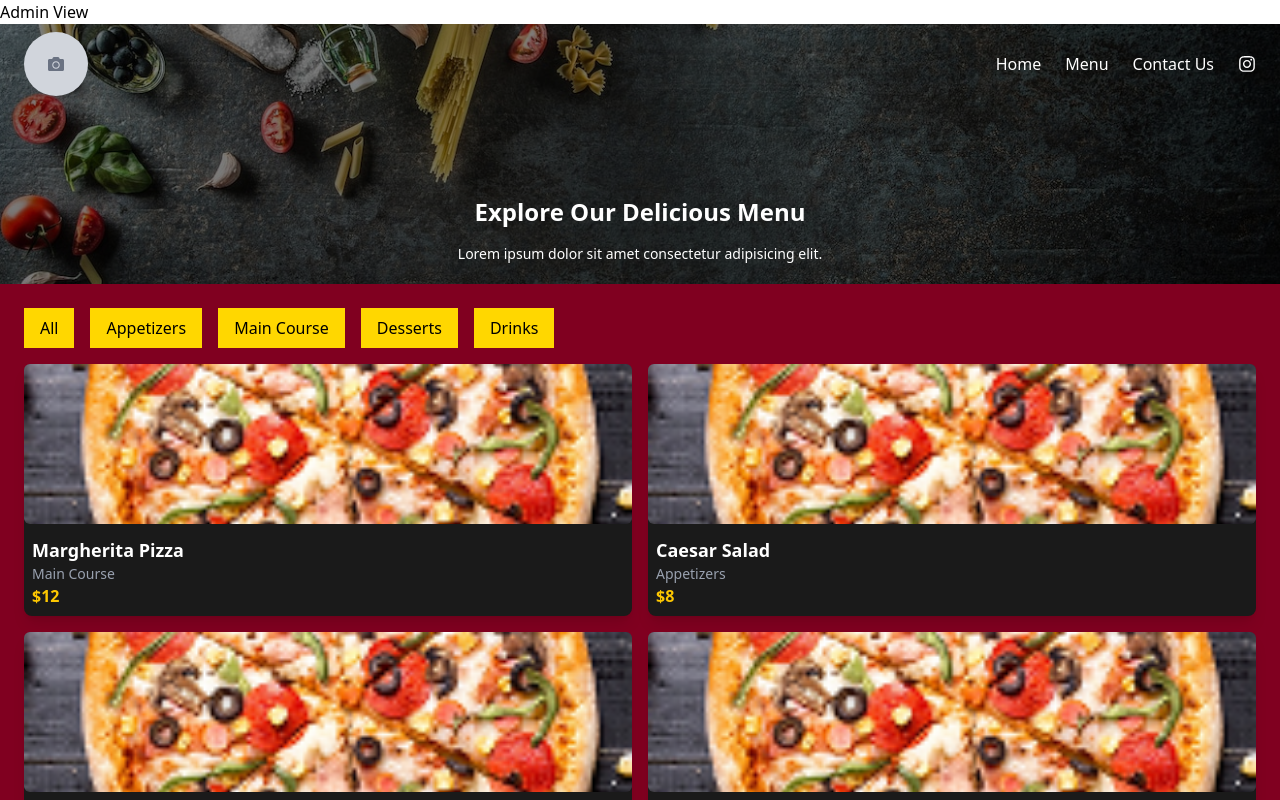
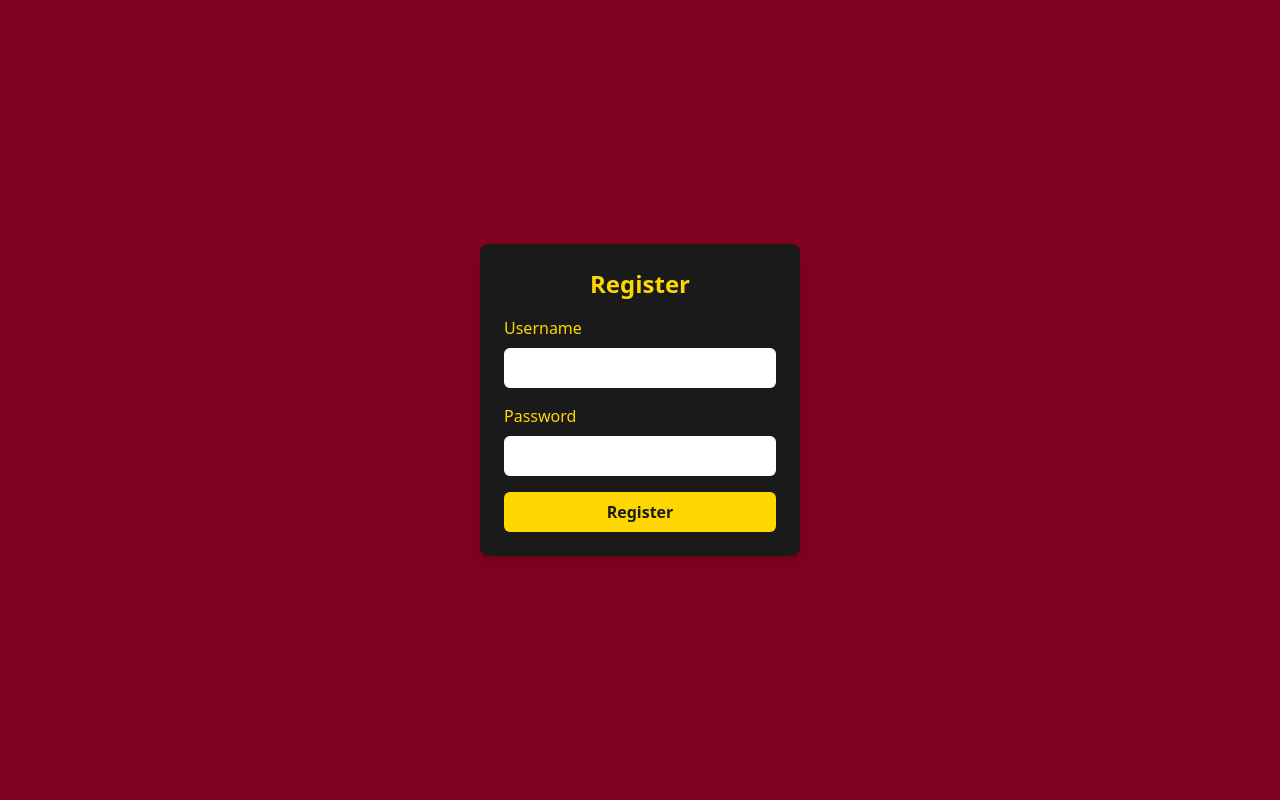
Before and after one commit to 7juned7/Digital-Menu, a React (Vite) app in the folder client-side/: page / in a window 1280 px wide. Shown: the top 800 px of the page. Built offline with nearby package versions, Linux system fonts and the light colour scheme.

Commit message:
register page and menu style added

```diff
--- a/client-side/package.json
+++ b/client-side/package.json
@@ -14,6 +14,7 @@
     "react": "^19.0.0",
     "react-dom": "^19.0.0",
     "react-icons": "^5.5.0",
+    "swiper": "^11.2.5",
     "tailwindcss": "^4.0.14"
   },
   "devDependencies": {
--- a/client-side/src/App.jsx
+++ b/client-side/src/App.jsx
@@ -1,16 +1,16 @@
 
 import './App.css'
-import Footer from './Components/Footer'
-import MenuSection from './Components/MenuSection'
+
 import HomePage from './Pages/HomePage'
+import Register from './Pages/Register'
 
 function App() {
 
   return (
     <>
+      <Register />
       <HomePage />
-      <MenuSection />
-      <Footer />
+
     </>
   )
 }
--- a/client-side/src/Components/MenuSection.jsx
+++ b/client-side/src/Components/MenuSection.jsx
@@ -1,12 +1,20 @@
 import React from 'react';
+import { useState } from 'react';
+// import { Swiper, SwiperSlide } from "swiper/react";
+// import { Navigation, Pagination } from "swiper/modules"; // ✅ Import required modules
+// import "swiper/css";
+// import "swiper/css/navigation"; // ✅ Import styles for navigation
+// import "swiper/css/pagination"; // ✅ Import styles for pagination
+
 import biryani from "../assets/FoodImages/pizza.png"
-const MenuSection = () => {
+const MenuSection = ({ isAdmin }) => {
     const menuItems = [
         { id: 1, name: 'Margherita Pizza', category: 'Main Course', price: '$12', image: biryani },
         { id: 2, name: 'Caesar Salad', category: 'Appetizers', price: '$8', image: biryani },
         { id: 3, name: 'Chocolate Lava Cake', category: 'Desserts', price: '$10', image: biryani },
         { id: 4, name: 'Mojito', category: 'Drinks', price: '$6', image: biryani },
     ];
+    const [menuStyle, setMenuStyle] = useState("style-3")
     return (
         <div className='p-6 bg-[#800020]'>
             {/* Filter Section */}
@@ -17,7 +25,65 @@ const MenuSection = () => {
                 <button className='px-1.5 py-1 md:px-4 md:py-2 bg-[#FFD700] font-medium hover:bg-gray-300'>Desserts</button>
                 <button className='px-1.5 py-1 md:px-4 md:py-2 bg-[#FFD700] font-medium hover:bg-gray-300'>Drinks</button>
             </div>
-            <div className="grid grid-cols-2 gap-4 mb-4 w-full">
+            {isAdmin && (
+                <div className=" my-10 text-center">
+                    <h2 className="text-lg text-white font-semibold mb-2">Select Menu Design</h2>
+                    <div className="flex gap-4 items-center justify-center">
+                        <button
+                            className="px-4 py-2 bg-[#FFD700]  rounded-md transition"
+                            onClick={() => setMenuStyle("style-1")}
+                        >
+                            Grid
+                        </button>
+                        <button
+                            className="px-4 py-2 bg-[#FFD700]  rounded-md transition"
+                            onClick={() => setMenuStyle("style-2")}
+                        >
+                            Stacked
+                        </button>
+                        <button
+                            className="px-4 py-2 bg-[#FFD700] rounded-md transition"
+                            onClick={() => setMenuStyle("style-3")}
+                        >
+                            Zigzag
+                        </button>
+                    </div>
+                </div>
+            )}
+
+
+
+            {/* <Swiper
+                modules={[Navigation, Pagination]} // ✅ Enable swipe & navigation
+                spaceBetween={20}
+                slidesPerView={1.2} // ✅ Show 1.2 slides on small screens
+                navigation // ✅ Show navigation arrows
+                pagination={{ clickable: true }} // ✅ Enable pagination dots
+                breakpoints={{
+                    640: { slidesPerView: 2 }, // 2 items on tablets
+                    1024: { slidesPerView: 3 }, // 3 items on large screens
+                }}
+                className="w-full"
+            >
+                {menuItems.map((item, index) => (
+                    <SwiperSlide key={item.id}>
+                        <div className={`flex w-full bg-[#1a1a1a] text-white rounded-lg shadow-lg p-3 ${index % 2 === 0 ? "flex-row" : "flex-row-reverse"}`}>
+                            {/* Food Image */}
+            {/* <img src={item.image} alt={item.name} className="w-24 h-24 object-cover rounded-md" />
+
+            {/* Food Details */}
+            {/* <div className="flex-1">
+                <h3 className="text-lg px-4 font-semibold">{item.name}</h3>
+                <p className="text-sm px-4 text-gray-400">{item.category}</p>
+                <p className="font-bold px-4 text-yellow-400">{item.price}</p>
+            </div>
+        </div>
+                    </SwiperSlide >
+                ))}
+            </Swiper >  */}
+
+            {
+                menuStyle === "style-1" && (<div className="grid grid-cols-2 gap-4 mb-4 w-full">
                     {menuItems.map((item) => (
                         <div
                             key={item.id}
@@ -33,12 +99,17 @@ const MenuSection = () => {
                             <p className="font-bold px-2 text-yellow-400">{item.price}</p>
                         </div>
                     ))}
-            </div>
+                </div>)
+            }
+
 
 
             {/* Menu Items Section */}
             <div className=' flex flex-wrap gap-4 mb-4 w-full'>
 
+                {
+                    menuStyle === "style-2" && (
+                        <>
                             {menuItems.map((item) => (
                                 <div
                                     key={item.id}
@@ -60,6 +131,13 @@ const MenuSection = () => {
 
                                 </div>
                             ))}
+                        </>
+                    )
+
+                }
+                {
+                    menuStyle === "style-3" && (
+                        <>
                             {menuItems.map((item, index) => (
                                 <div
                                     key={item.id}
@@ -81,12 +159,19 @@ const MenuSection = () => {
                                     </div>
                                 </div>
                             ))}
+                        </>
+                    )
+                }
+
+
+
+
 
 
             </div>
 
 
-        </div>
+        </div >
     );
 };
 
--- a/client-side/src/Components/Navbar.jsx
+++ b/client-side/src/Components/Navbar.jsx
@@ -2,7 +2,7 @@ import React, { useState, useEffect, useRef } from "react";
 import { FaCamera, FaEdit, FaInstagram } from "react-icons/fa";
 import bannerImg from "../assets/banner.svg";
 
-const Navbar = () => {
+const Navbar = ({ isAdmin, setIsAdmin }) => {
     const [navData, setNavData] = useState({
         logo: null,
         banner: bannerImg,
@@ -14,7 +14,7 @@ const Navbar = () => {
     const inputRef = useRef(null); // Reference for input field
 
     // Mock isAdmin state (Replace this with actual authentication logic)
-    const [isAdmin, setIsAdmin] = useState(false); // Change to false to hide edit features
+    // Change to false to hide edit features
 
     // Handle text updates
     const handleTextChange = (key, value) => {
@@ -83,9 +83,8 @@ const Navbar = () => {
 
                     {/* Navigation Links */}
                     <ul className="flex gap-6 font-medium">
-                        <li className="hover:text-gray-300 cursor-pointer">Home</li>
-                        <li className="hover:text-gray-300 cursor-pointer">Menu</li>
-                        <li className="hover:text-gray-300 cursor-pointer">Contact Us</li>
+
+                        <li className="hover:text-gray-300 cursor-pointer">+91 8376962083</li>
                         <li className="hover:text-gray-300 cursor-pointer flex justify-center items-center"><FaInstagram className="text-lg " /></li>
                     </ul>
                 </div>
--- a/client-side/src/Pages/HomePage.jsx
+++ b/client-side/src/Pages/HomePage.jsx
@@ -1,10 +1,19 @@
-import React from 'react'
+import React, { useState } from 'react'
+import Footer from '../Components/Footer'
+import MenuSection from '../Components/MenuSection'
 import Navbar from '../Components/Navbar'
 
 const HomePage = () => {
+    const [isAdmin, setIsAdmin] = useState(false);
     return (
         <>
-            <Navbar />
+            <Navbar
+                isAdmin={isAdmin}
+                setIsAdmin={setIsAdmin} />
+            <MenuSection
+                isAdmin={isAdmin}
+                setIsAdmin={setIsAdmin} />
+            <Footer />
 
         </>
     )
--- /dev/null
+++ b/client-side/src/Pages/Register.jsx
@@ -0,0 +1,58 @@
+import React, { useState } from "react";
+
+const Register = () => {
+    const [formData, setFormData] = useState({
+        username: "",
+        password: "",
+    });
+
+    const handleChange = (e) => {
+        setFormData({ ...formData, [e.target.name]: e.target.value });
+    };
+
+    const handleSubmit = (e) => {
+        e.preventDefault();
+        console.log("Registered User:", formData);
+        // You can add logic to send data to the backend
+    };
+
+    return (
+        <div className="flex justify-center items-center min-h-screen bg-[#800020]">
+            <form
+                onSubmit={handleSubmit}
+                className="bg-[#1a1a1a] p-6 rounded-lg shadow-lg w-80 text-white"
+            >
+                <h2 className="text-2xl text-[#FFD700] font-bold text-center mb-4">Register</h2>
+
+                <label className="block text-[#FFD700] mb-2">Username</label>
+                <input
+                    type="text"
+                    name="username"
+                    value={formData.username}
+                    onChange={handleChange}
+                    className="w-full px-3 py-2 mb-4 bg-white rounded-md focus:outline-none"
+                    required
+                />
+
+                <label className="block mb-2 text-[#FFD700] ">Password</label>
+                <input
+                    type="password"
+                    name="password"
+                    value={formData.password}
+                    onChange={handleChange}
+                    className="w-full px-3 py-2 mb-4 bg-white rounded-md focus:outline-none"
+                    required
+                />
+
+                <button
+                    type="submit"
+                    className="w-full bg-[#FFD700]  text-[#1a1a1a] font-bold py-2 rounded-md transition"
+                >
+                    Register
+                </button>
+            </form>
+        </div>
+    );
+};
+
+export default Register;
```
Also changed, not shown: 1 other file (tests, documents, lock files or other folders). Lines whose indentation alone changed are shown as unchanged.
